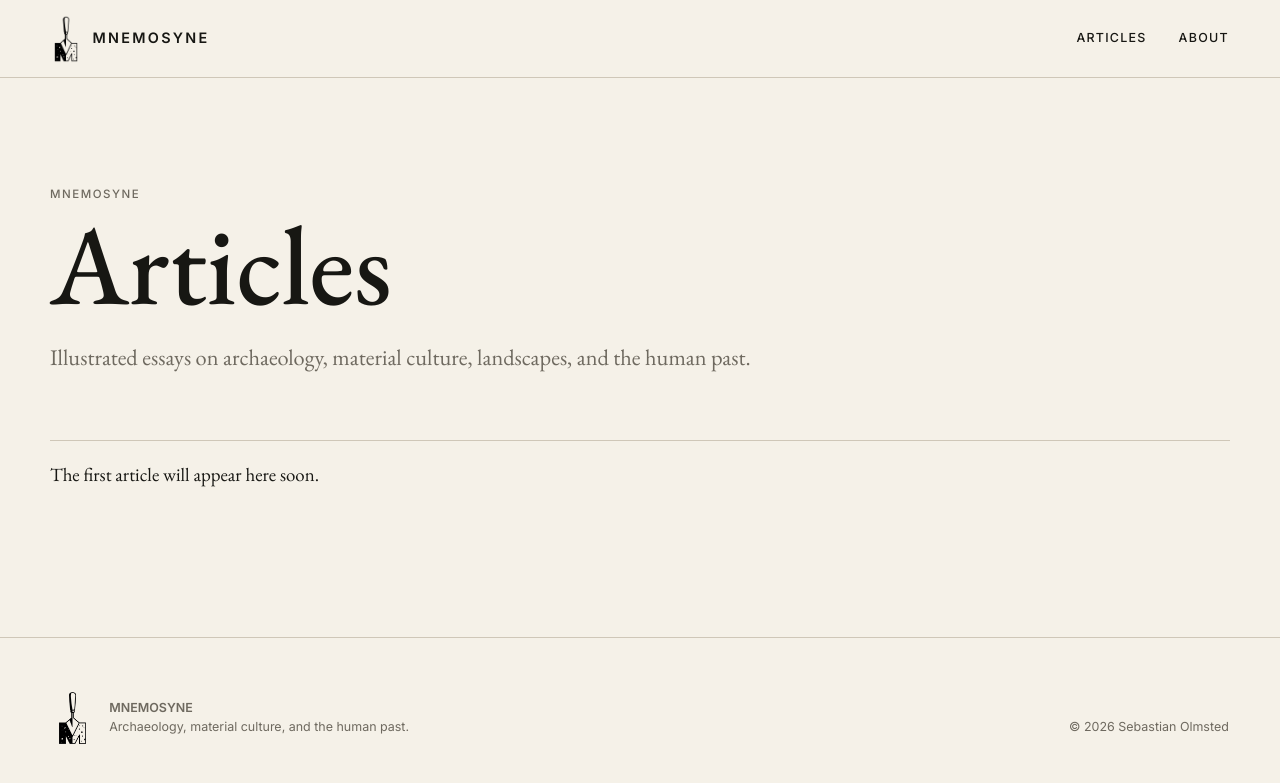
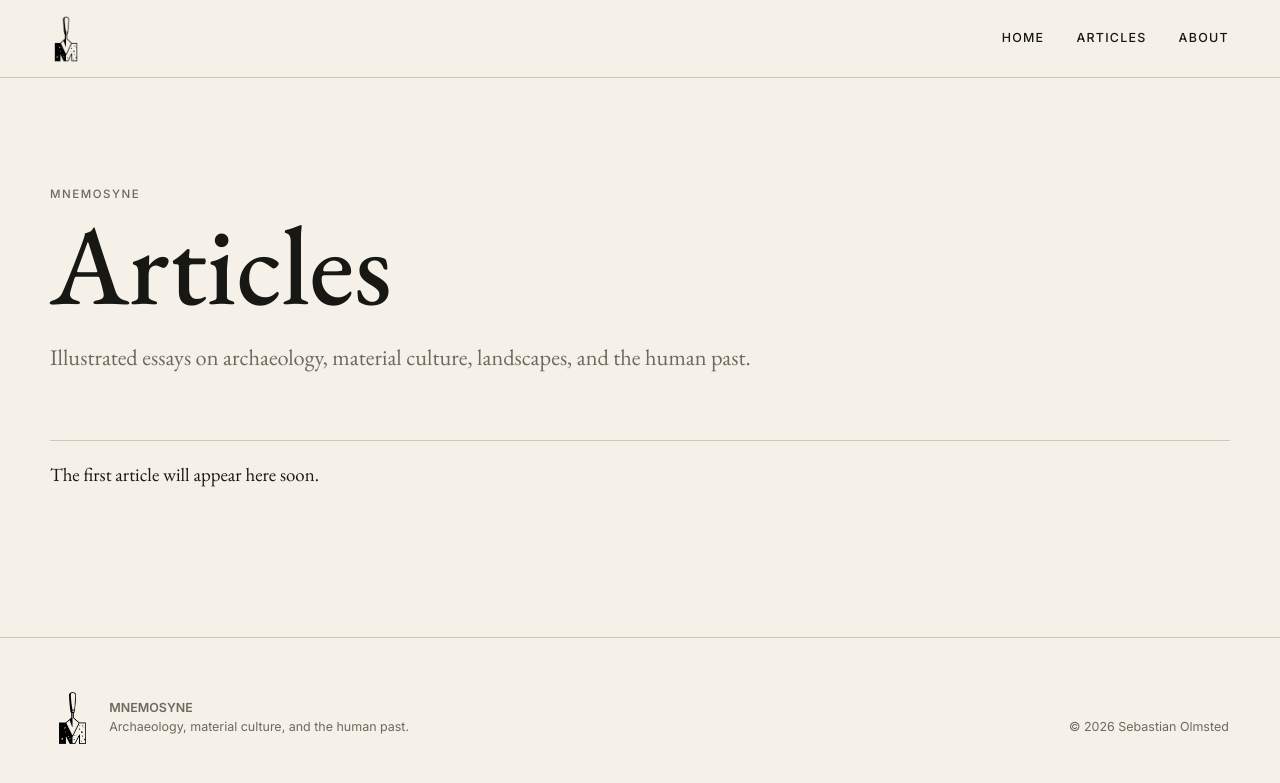
Before and after one commit to basolmsted-blip/mnemosyne-online, a Jekyll site: the page built from archive.html, in a window 1280 px wide. Shown: the top 783 px of the page. Built offline with Jekyll 4.4.1, drawn with Linux system fonts in a browser that asks for light colours.

Commit message:
Add files via upload

```diff
--- a/_includes/header.html
+++ b/_includes/header.html
@@ -1,10 +1,10 @@
 <header class="site-header">
   <a class="site-brand" href="{{ '/' | relative_url }}" aria-label="Mnemosyne home">
     <img src="{{ '/assets/images/mnemosyne-mark.png' | relative_url }}" alt="">
-    <span>MNEMOSYNE</span>
   </a>
   <button class="menu-button" aria-expanded="false" aria-controls="site-navigation">Menu</button>
   <nav id="site-navigation" class="site-nav" aria-label="Primary navigation">
+    <a href="{{ '/' | relative_url }}">Home</a>
     <a href="{{ '/articles/' | relative_url }}">Articles</a>
     <a href="{{ '/about/' | relative_url }}">About</a>
     {% if site.instagram_url != "" %}<a href="{{ site.instagram_url }}" rel="me">Instagram</a>{% endif %}
```
